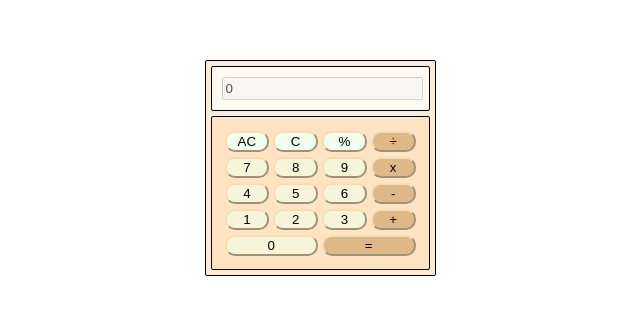
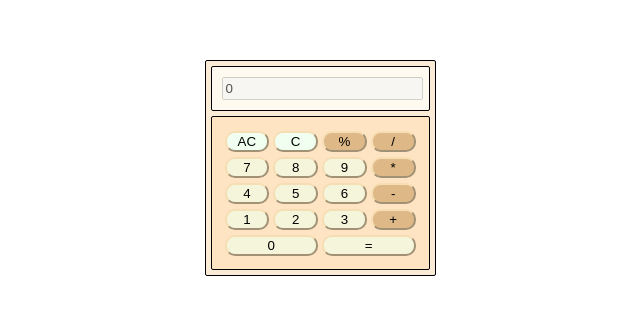
Before and after one commit to preetiGusain/Calculator-React, a React (Create React App) app: page / in a window 1280 px wide. Shown: the part 232-546 px from the top of the page, without its empty margins (326-966 px from the left). Built offline with nearby package versions, Linux system fonts and the light colour scheme.

Commit message:
Created react comps

```diff
--- a/src/App.css
+++ b/src/App.css
@@ -54,7 +54,7 @@ td {
   border-radius: 10px;
 }
 
-.airthmetic_operation {
+.arithmetic_operation {
   background-color: burlywood;
 }
 
--- a/src/App.js
+++ b/src/App.js
@@ -1,98 +1,101 @@
 import { useState } from 'react';
 import './App.css';
-import Screen from "./Screen";
+import Screen from "./components/Screen";
+import NumButton from './components/button/NumButton';
+import ACButton from './components/button/ACButton';
+import ClearButton from './components/button/ClearButton';
+import ArithmeticButton from './components/button/ArithmeticButton';
 
 function App() {
 
   const [previousValue, setPreviousValue] = useState('');
   const [previousOperator, setPreviousOperator] = useState('');
-
-
-  const [screenValue, setScreenValue ] = useState('0');
+  const [screenValue, setScreenValue] = useState('0');
 
   function takeInput(input) {
-    if(screenValue=='0') {
+    if (screenValue == '0') {
       setScreenValue(input);
     } else {
       setScreenValue(screenValue + input);
     }
   }
 
-  function clearInput() {
-    setScreenValue('0');
+  function operatorPressed(operator) {
+    if (previousOperator !== '') {
+      const temp = calc();
+      setPreviousValue(String(temp));
+    } else {
+      setPreviousValue(screenValue);
     }
-
-  function allClear() {
-    setScreenValue('0');
-    setPreviousOperator('');
-    setPreviousValue('');
-  }
-
-  function operatorPressed(operator) {
-    setPreviousValue(screenValue);
     setPreviousOperator(operator);
     setScreenValue('0');
   }
 
   function result() {
-    let temp = 0;
-    const currInt = parseInt(screenValue);
-    const prevInt = parseInt(previousValue);
-    if(previousOperator == ''){
-      return;
-    }
-    if(previousOperator == '%'){
-      temp = prevInt % currInt;
-    }
-    if(previousOperator == '/'){
-      temp = prevInt / currInt;
-    }
-    if(previousOperator == '*'){
-      temp = prevInt * currInt;
-    }
-    if(previousOperator == '+'){
-      temp = prevInt + currInt;
-    }
-    if(previousOperator == '-'){
-      temp = prevInt - currInt;
-    }
+    let temp = calc();
     setScreenValue(String(temp));
     setPreviousOperator('');
     setPreviousValue('');
   }
+
+  function calc() {
+    let temp = 0;
+    const currInt = parseInt(screenValue);
+    const prevInt = parseInt(previousValue);
+    if (previousOperator == '') {
+      return currInt;
+    }
+    if (previousOperator == '%') {
+      temp = prevInt % currInt;
+    }
+    if (previousOperator == '/') {
+      temp = prevInt / currInt;
+    }
+    if (previousOperator == '*') {
+      temp = prevInt * currInt;
+    }
+    if (previousOperator == '+') {
+      temp = prevInt + currInt;
+    }
+    if (previousOperator == '-') {
+      temp = prevInt - currInt;
+    }
+    return temp;
+  }
+
   return (
     <div id="box">
-        <Screen value={screenValue}/>
+      <Screen value={screenValue} />
       <div id="button_box">
         <table>
           <tr>
-                    <td><input id="AC" type="button" value="AC" class="round_button calc_operation" onClick={() => allClear()}/></td>
-                    <td><input id="C" type="button" value="C" class="round_button calc_operation" onClick={() => clearInput()}/></td>
-                    <td><input id="modulus" type="button" value="%" class="round_button calc_operation" onClick={() => operatorPressed('%')} /></td>
-                    <td><input id="divide" type="button" value="÷" class="round_button airthmetic_operation" onClick={() => operatorPressed('/')}/></td>
+            <ACButton setPreviousOperator={setPreviousOperator} setPreviousValue={setPreviousValue} setScreenValue={setScreenValue}/>
+            <ClearButton setScreenValue={setScreenValue}/>
+            <ArithmeticButton value={"%"} operatorPressed={operatorPressed}/>
+            <ArithmeticButton value={"/"} operatorPressed={operatorPressed}/>
           </tr>
           <tr>
-                    <td><input id="seven" type="button" value="7" class="round_button" onClick={()=>takeInput("7")}/></td>
-                    <td><input id="eight" type="button" value="8" class="round_button" onClick={()=>takeInput("8")}/></td>
-                    <td><input id="nine" type="button" value="9" class="round_button" onClick={()=>takeInput("9")}/></td>
-                    <td><input id="multiply" type="button" value="x" class="round_button airthmetic_operation" onClick={() => operatorPressed('*')}/></td>
+            <NumButton value={"7"} takeInput={takeInput} />
+            <NumButton value={"8"} takeInput={takeInput} />
+            <NumButton value={"9"} takeInput={takeInput} />
+            <ArithmeticButton value={"*"} operatorPressed={operatorPressed}/>
           </tr>
           <tr>
-                    <td><input id="four" type="button" value="4" class="round_button" onClick={()=>takeInput("4")}/></td>
-                    <td><input id="five" type="button" value="5" class="round_button" onClick={()=>takeInput("5")}/></td>
-                    <td><input id="six" type="button" value="6" class="round_button" onClick={()=>takeInput("6")}/></td>
-                    <td><input id="subtract" type="button" value="-" class="round_button airthmetic_operation" onClick={() => operatorPressed('-')}/></td>
+            <NumButton value={"4"} takeInput={takeInput} />
+            <NumButton value={"5"} takeInput={takeInput} />
+            <NumButton value={"6"} takeInput={takeInput} />
+            <ArithmeticButton value={"-"} operatorPressed={operatorPressed}/>
           </tr>
           <tr>
-                    <td><input id="one" type="button" value="1" class="round_button" onClick={()=>takeInput("1")}/></td>
-                    <td><input id="two" type="button" value="2" class="round_button" onClick={()=>takeInput("2")}/></td>
-                    <td><input id="three" type="button" value="3" class="round_button" onClick={()=>takeInput("3")}/></td>
-                    <td><input id="add" type="button" value="+" class="round_button airthmetic_operation" onClick={() => operatorPressed('+')}/></td>
+            <NumButton value={"1"} takeInput={takeInput} />
+            <NumButton value={"2"} takeInput={takeInput} />
+            <NumButton value={"3"} takeInput={takeInput} />
+            <ArithmeticButton value={"+"} operatorPressed={operatorPressed}/>
           </tr>
           <tr>
-                    <td colspan="2"><input id="zero" type="button" value="0" class="round_button" onClick={()=>takeInput("0")}/></td>
+            <td colspan="2"><input id="zero" type="button" value="0" class="round_button" onClick={() => takeInput("0")} /></td>
             <td colspan="2"><input id="equals" type="button" value="="
-                            class="round_button airthmetic_operation" onClick={() => result()}/></td>
+              class="round_button airthmetic_operation" onClick={() => result()} /></td>
           </tr>
         </table>
       </div>
--- a/src/Screen.js
+++ b/src/components/Screen.js
@@ -1,4 +1,4 @@
-import './App.css';
+import '../App.css';
 
 function Screen({value}) {
     return (
--- /dev/null
+++ b/src/components/button/ACButton.js
@@ -0,0 +1,16 @@
+import '../../App.css';
+
+function ACButton({ setScreenValue, setPreviousOperator, setPreviousValue }) {
+
+    function allClear() {
+        setScreenValue('0');
+        setPreviousOperator('');
+        setPreviousValue('');
+    }
+
+    return (
+        <td><input id="AC" type="button" value="AC" class="round_button calc_operation" onClick={() => allClear()} /></td>
+    );
+}
+
+export default ACButton;
--- /dev/null
+++ b/src/components/button/ArithmeticButton.js
@@ -0,0 +1,9 @@
+import '../../App.css';
+
+function ArithmeticButton({value, operatorPressed}) {
+    return (
+        <td><input id={value} type="button" value={value} class="round_button arithmetic_operation" onClick={() => operatorPressed(value)} /></td>
+    );
+}
+
+export default ArithmeticButton;
--- /dev/null
+++ b/src/components/button/ClearButton.js
@@ -0,0 +1,14 @@
+import '../../App.css';
+
+function ClearButton({ setScreenValue }) {
+
+    function clearInput() {
+        setScreenValue('0');
+    }
+
+    return (
+        <td><input id="C" type="button" value="C" class="round_button calc_operation" onClick={() => clearInput()} /></td>
+    );
+}
+
+export default ClearButton;
--- /dev/null
+++ b/src/components/button/NumButton.js
@@ -0,0 +1,10 @@
+import '../../App.css';
+
+function NumButton({value, takeInput}) {
+
+    return (
+        <td><input id={value} type="button" value={value} class="round_button" onClick={()=>takeInput(value)}/></td>
+    );
+}
+
+export default NumButton;
```
Also changed, not shown: 1 other file (tests, documents, lock files or other folders). Lines whose indentation alone changed are shown as unchanged.
